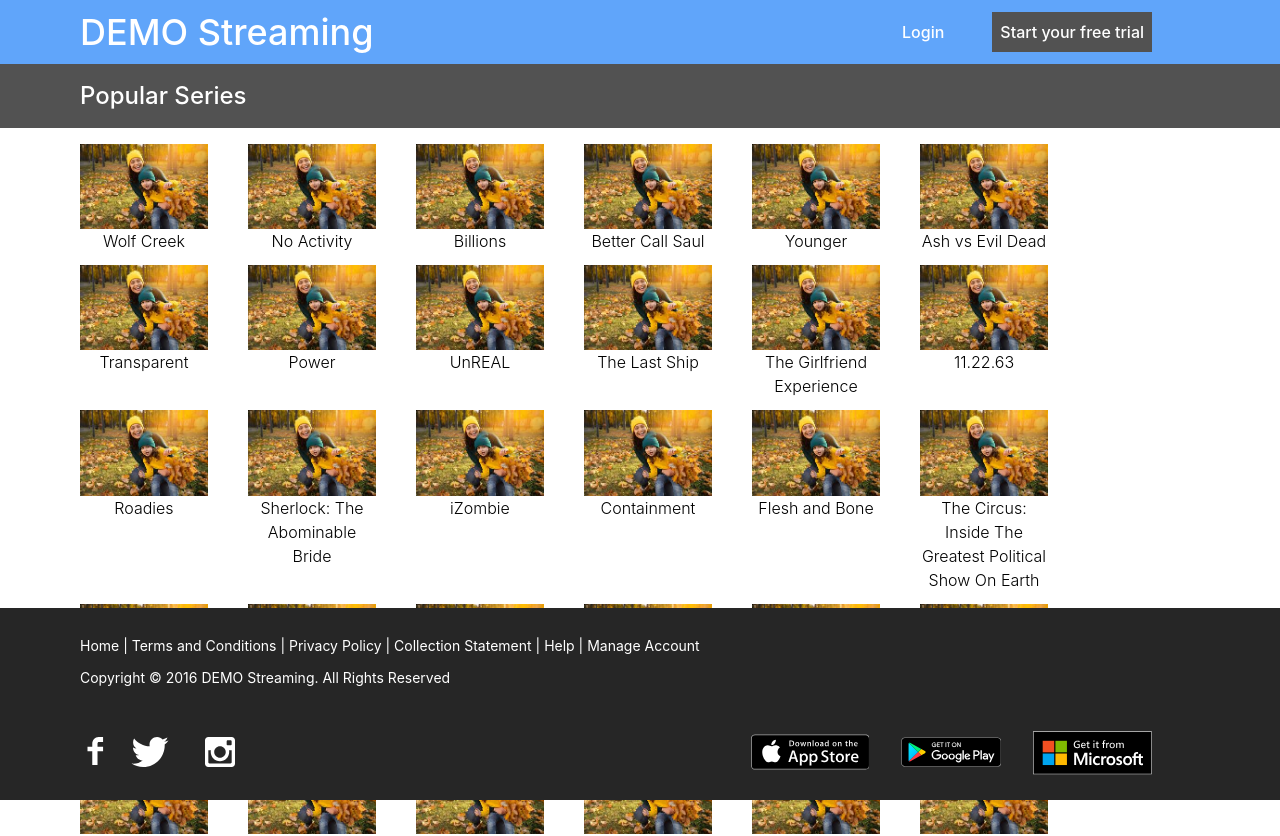
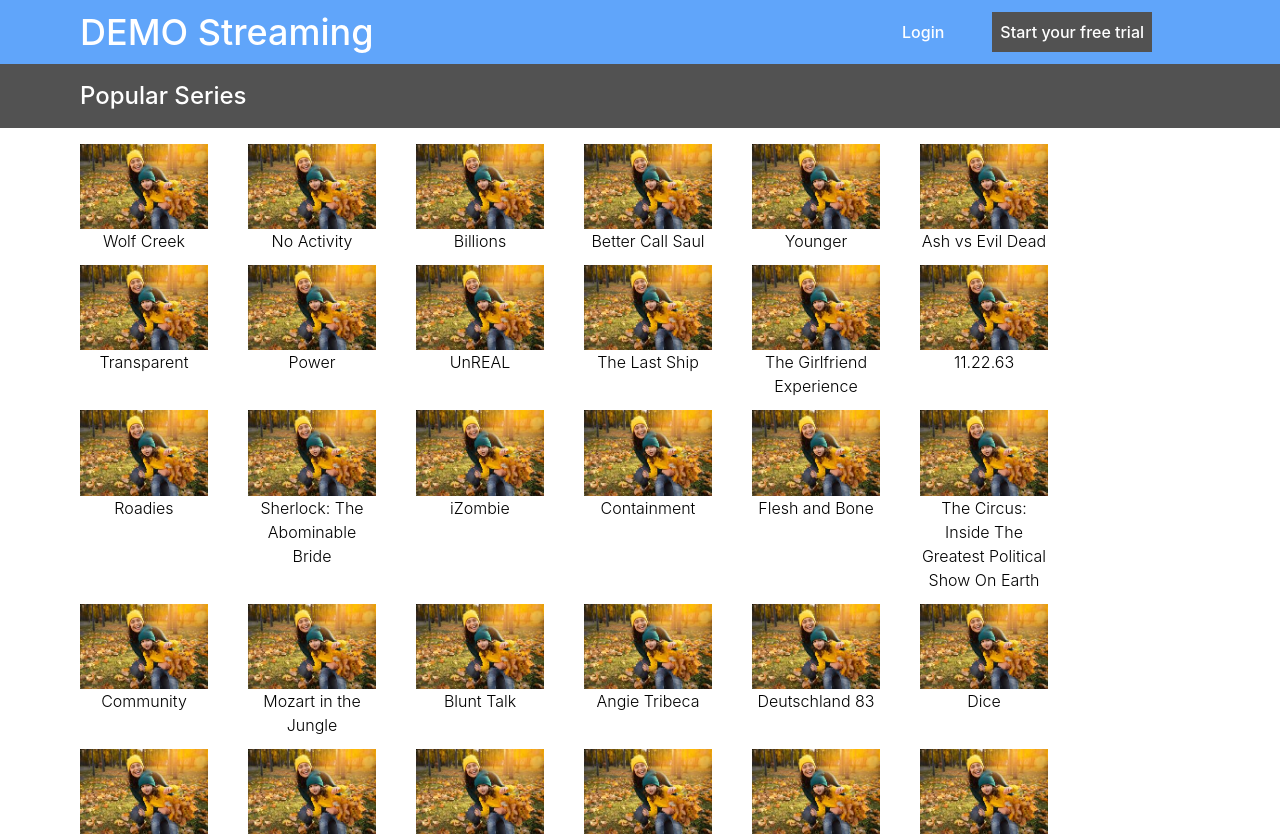
Before and after one commit to AlanusK/react-code-challenge, a React (Create React App) app: page /series in a window 1280 px wide. Shown: the top 836 px of the page. Built offline with nearby package versions, Linux system fonts and the light colour scheme.

Commit message:
feat: improve header and footer position

```diff
--- a/src/App.js
+++ b/src/App.js
@@ -4,9 +4,9 @@ import Routes from './Routes';
 
 function App() {
   return (
-    <div className='h-full flex flex-col'>
+    <div className='min-h-screen flex flex-col relative'>
       <Header/>
-      <div className='pt-16'>
+      <div className='pt-16 pb-48'>
         <Routes />
       </div>
       <Footer />
--- a/src/components/header/Header.js
+++ b/src/components/header/Header.js
@@ -2,7 +2,7 @@ import React from 'react';
 
 const Header = () => {
     return (
-        <div className='flex items-center justify-between h-16 px-20 pr-32 bg-blue-400 fixed top-0 right-0 left-0'>
+        <div className='flex items-center justify-between h-16 px-20 pr-32 bg-blue-400 fixed top-0 w-full'>
             <h1 className='flex text-4xl text-white font-medium'>DEMO Streaming</h1>
             <div className='flex text-white font-medium'>
                 <h1 className='text-white p-2 mr-10'>Login</h1>
--- a/src/pages/movies/Movies.js
+++ b/src/pages/movies/Movies.js
@@ -5,7 +5,7 @@ import image from '../../image.jfif';
 const Movies = () => {
 
     return (
-        <div className='pb-48'>
+        <div>
             <div className='flex items-center h-16 w-full fixed px-20 bg-neutral-600'>
                 <h1 className='text-2xl text-white font-medium'>Popular Movies</h1>
             </div>
--- a/src/pages/series/Series.js
+++ b/src/pages/series/Series.js
@@ -5,7 +5,7 @@ import image from '../../image.jfif';
 const Series = () => {
 
     return (
-        <div className='pb-48'>
+        <div>
             <div className='flex items-center h-16 w-full fixed px-20 bg-neutral-600'>
                 <h1 className='text-2xl text-white font-medium'>Popular Series</h1>
             </div>
```
Also changed, not shown: src/components/footer/Footer.js.
